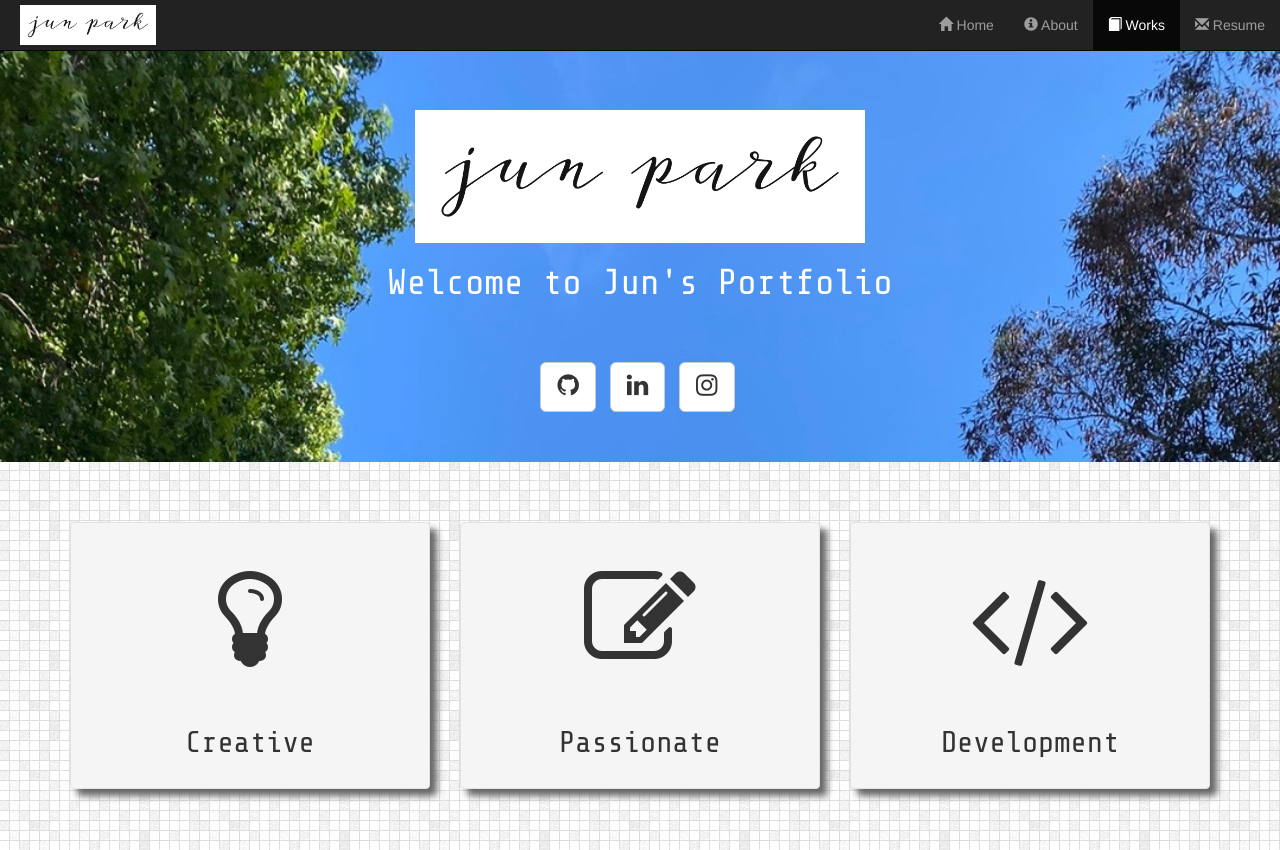
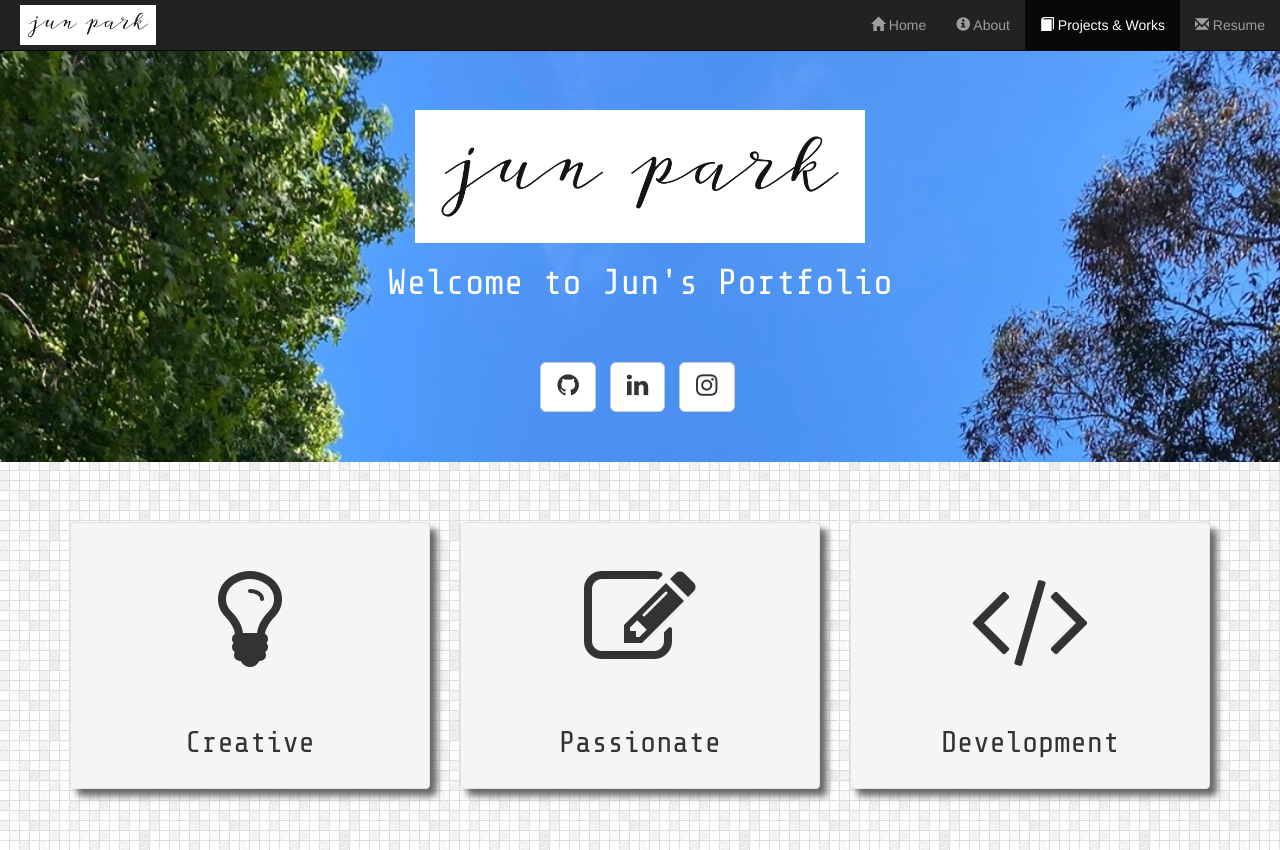
Before and after one commit to zzangu0215/portfolio, a plain HTML site: page index.html in a window 1280 px wide. Shown: the top 850 px of the page. Drawn offline with nearby package versions, Linux system fonts and the light colour scheme.

Commit message:
Title changed on Nav bar

```diff
--- a/index.html
+++ b/index.html
@@ -40,7 +40,7 @@
         <ul class="nav navbar-nav navbar-right">
           <li class="active"><a href="#home" class="hash"><span class="glyphicon glyphicon-home" aria-hidden="true"></span> Home</a></li>
           <li><a href="#about" class="hash"><span class="glyphicon glyphicon-info-sign" aria-hidden="true"></span> About</a></li>
-          <li><a href="#portfolio" class="hash"><span class="glyphicon glyphicon-book" aria-hidden="true"></span> Works</a></li>
+          <li><a href="#portfolio" class="hash"><span class="glyphicon glyphicon-book" aria-hidden="true"></span> Projects & Works</a></li>
           <li><a href="./download/JunParkResume.PDF" download><span class="glyphicon glyphicon-envelope" aria-hidden="true"></span> Resume</a></li>
         </ul>
       </div><!-- /.navbar-collapse -->
```
